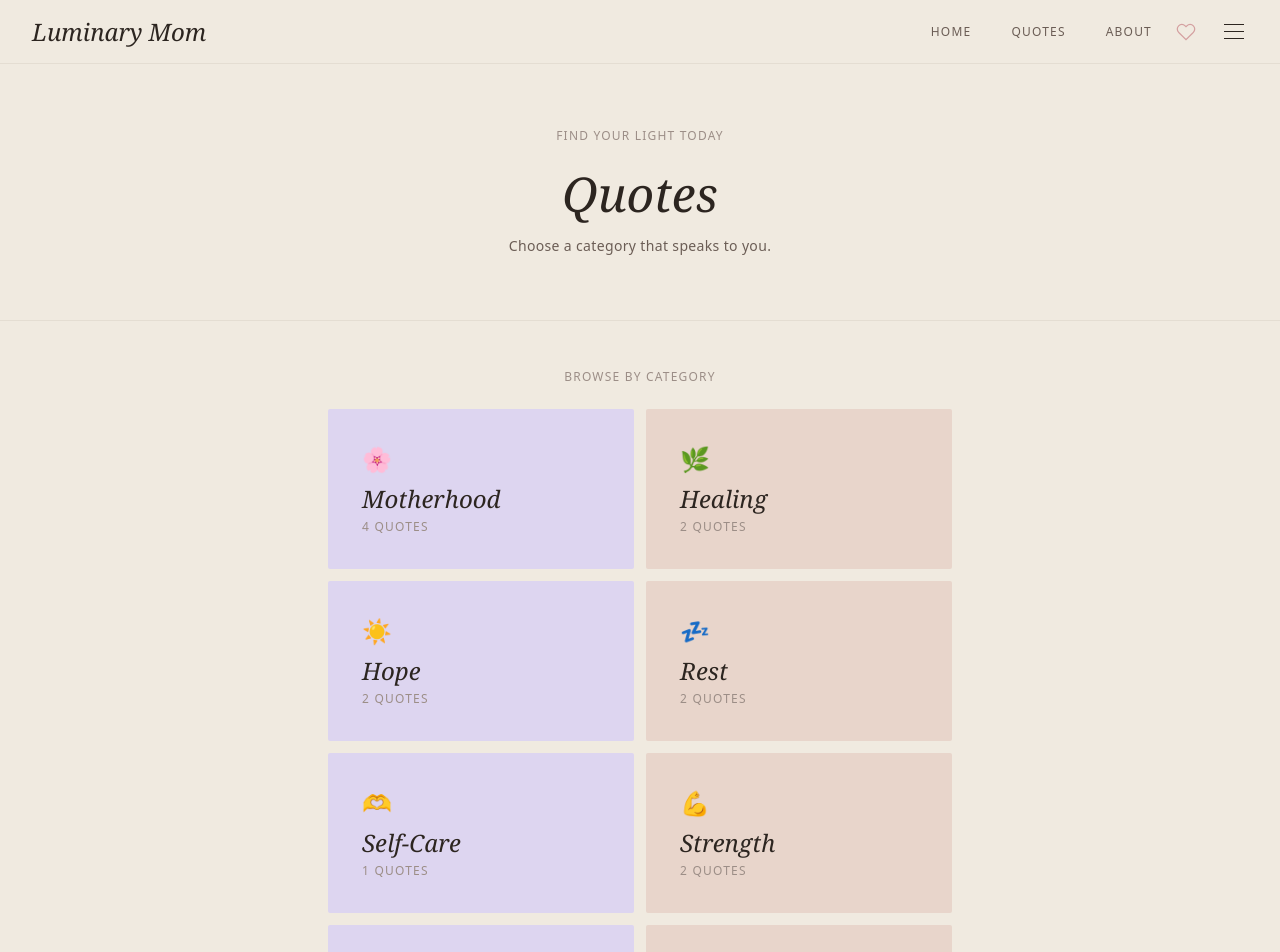
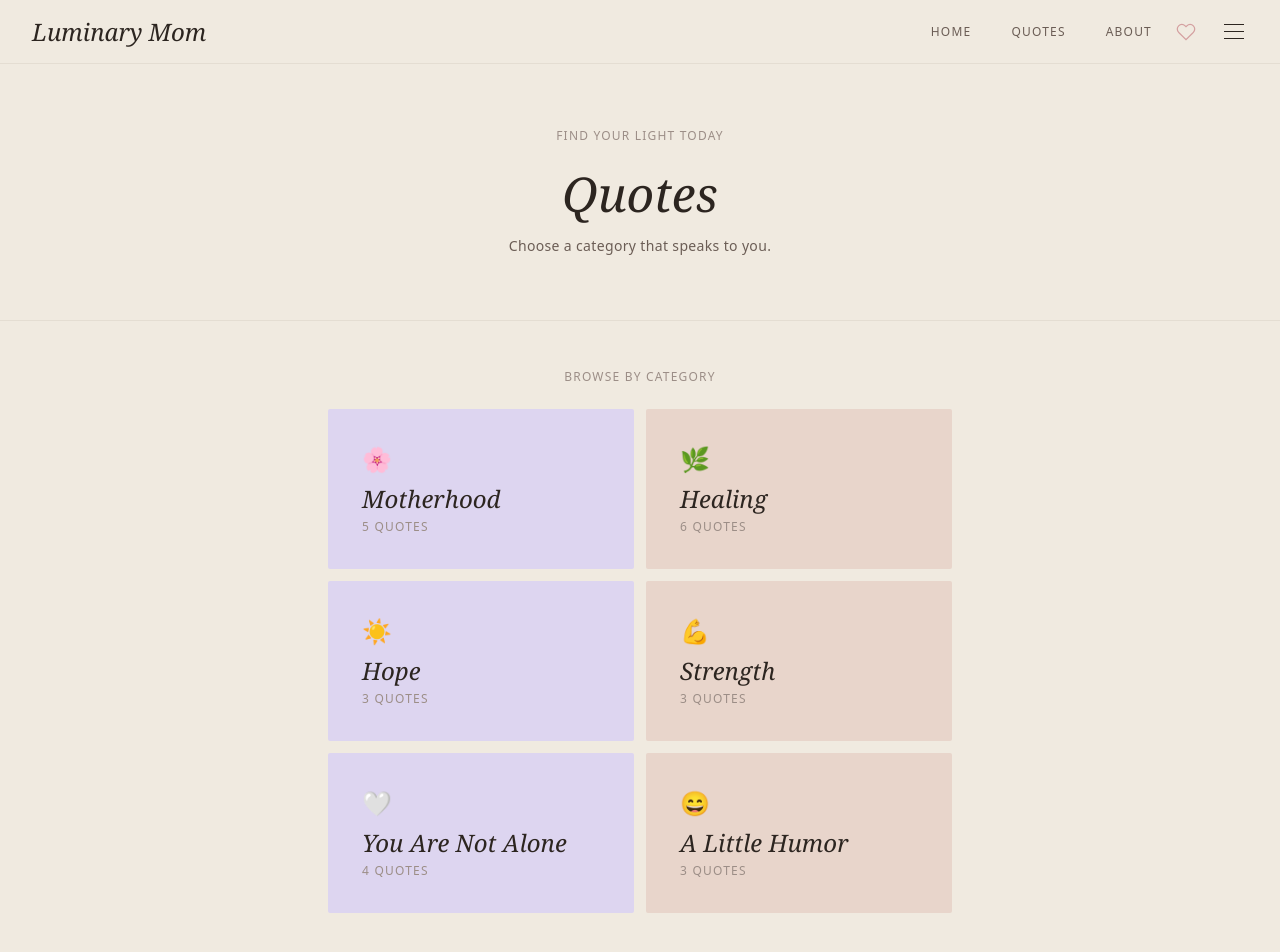
Before and after one commit to coldbrewappz/Luminary, a React (Vite) app in the folder Frontend/luminary-mom-frontend/: page /quotes in a window 1280 px wide. Shown: the top 952 px of the page. Built offline with nearby package versions, Linux system fonts and the light colour scheme.

Commit message:
Finalized 6 categories and expanded quote collection

```diff
--- a/Frontend/luminary-mom-frontend/src/data/quotes.js
+++ b/Frontend/luminary-mom-frontend/src/data/quotes.js
@@ -1,19 +1,17 @@
 export const categories = [
-  { id: 'motherhood',  name: 'Motherhood',        emoji: '🌸', theme: 'lavender' },
-  { id: 'healing',     name: 'Healing',            emoji: '🌿', theme: 'blush'    },
-  { id: 'hope',        name: 'Hope',               emoji: '☀️', theme: 'lavender' },
-  { id: 'rest',        name: 'Rest',               emoji: '💤', theme: 'blush'    },
-  { id: 'self-care',   name: 'Self-Care',          emoji: '🫶', theme: 'lavender' },
-  { id: 'strength',    name: 'Strength',           emoji: '💪', theme: 'blush'    },
-  { id: 'not-alone',   name: 'You Are Not Alone',  emoji: '🤍', theme: 'lavender' },
-  { id: 'humor',       name: 'A Little Humor',     emoji: '😄', theme: 'blush'    },
+  { id: 'motherhood',  name: 'Motherhood',       emoji: '🌸', theme: 'lavender' },
+  { id: 'healing',     name: 'Healing',           emoji: '🌿', theme: 'blush'    },
+  { id: 'hope',        name: 'Hope',              emoji: '☀️', theme: 'lavender' },
+  { id: 'strength',    name: 'Strength',          emoji: '💪', theme: 'blush'    },
+  { id: 'not-alone',   name: 'You Are Not Alone', emoji: '🤍', theme: 'lavender' },
+  { id: 'humor',       name: 'A Little Humor',    emoji: '😄', theme: 'blush'    },
 ]
 
 export const quotes = [
   { id: 1,  text: "You are doing better than you think you are.",                                                                                    author: "Unknown",          category: "strength"   },
-  { id: 2,  text: "Almost everything will work again if you unplug it for a few minutes — including you.",                                           author: "Anne Lamott",      category: "rest"       },
+  { id: 2,  text: "Almost everything will work again if you unplug it for a few minutes — including you.",                                           author: "Anne Lamott",      category: "healing"    },
   { id: 3,  text: "Healing is not linear. Be gentle with yourself.",                                                                                 author: "Unknown",          category: "healing"    },
-  { id: 4,  text: "You cannot pour from an empty cup. Take care of yourself first.",                                                                 author: "Unknown",          category: "self-care"  },
+  { id: 4,  text: "You cannot pour from an empty cup. Take care of yourself first.",                                                                 author: "Unknown",          category: "healing"    },
   { id: 5,  text: "The wound is the place where the light enters you.",                                                                              author: "Rumi",             category: "healing"    },
   { id: 6,  text: "Breathe. You are exactly where you need to be.",                                                                                  author: "Unknown",          category: "not-alone"  },
   { id: 7,  text: "One day at a time. One hour at a time. One moment at a time.",                                                                    author: "Unknown",          category: "hope"       },
@@ -21,13 +19,19 @@ export const quotes = [
   { id: 9,  text: "Making the decision to have a child is to decide forever to have your heart go walking around outside your body.",                author: "Elizabeth Stone",  category: "motherhood" },
   { id: 10, text: "In giving birth to our babies, we may find that we give birth to new possibilities within ourselves.",                            author: "Myla Kabat-Zinn",  category: "motherhood" },
   { id: 11, text: "There is hope, even when your brain tells you there isn't.",                                                                      author: "John Green",       category: "hope"       },
-  { id: 12, text: "Rest is not idleness. It is the key to a full life.",                                                                             author: "Unknown",          category: "rest"       },
+  { id: 12, text: "Rest is not idleness. It is the key to a full life.",                                                                             author: "Unknown",          category: "healing"    },
   { id: 13, text: "You don't have to be positive all the time. It's perfectly okay to feel sad, angry, or overwhelmed.",                             author: "Lori Deschene",    category: "not-alone"  },
   { id: 14, text: "A mother's love is patient and forever.",                                                                                         author: "Unknown",          category: "motherhood" },
   { id: 15, text: "Before I had kids I went to sleep whenever I wanted. Now I only do it when my toddler lets me.",                                  author: "Unknown",          category: "humor"      },
   { id: 16, text: "Motherhood: the days are long but the years are short.",                                                                          author: "Unknown",          category: "motherhood" },
   { id: 17, text: "You are everything they need.",                                                                                                   author: "Unknown",          category: "not-alone"  },
   { id: 18, text: "My alone time is sometimes a trip to the grocery store. That counts, right?",                                                     author: "Unknown",          category: "humor"      },
+  { id: 19, text: "Even the darkest night will end and the sun will rise.",                                                                          author: "Victor Hugo",      category: "hope"       },
+  { id: 20, text: "She believed she could, so she did.",                                                                                             author: "R.S. Grey",        category: "strength"   },
+  { id: 21, text: "You are not alone in this. Not even close.",                                                                                      author: "Unknown",          category: "not-alone"  },
+  { id: 22, text: "Motherhood is the greatest thing and the hardest thing.",                                                                         author: "Ricki Lake",       category: "motherhood" },
+  { id: 23, text: "Surviving is enough. Thriving can wait.",                                                                                         author: "Unknown",          category: "healing"    },
+  { id: 24, text: "I love my kids. I also love when they're asleep.",                                                                                author: "Unknown",          category: "humor"      },
 ]
 
 export const QUOTE_CAP = 20
```
